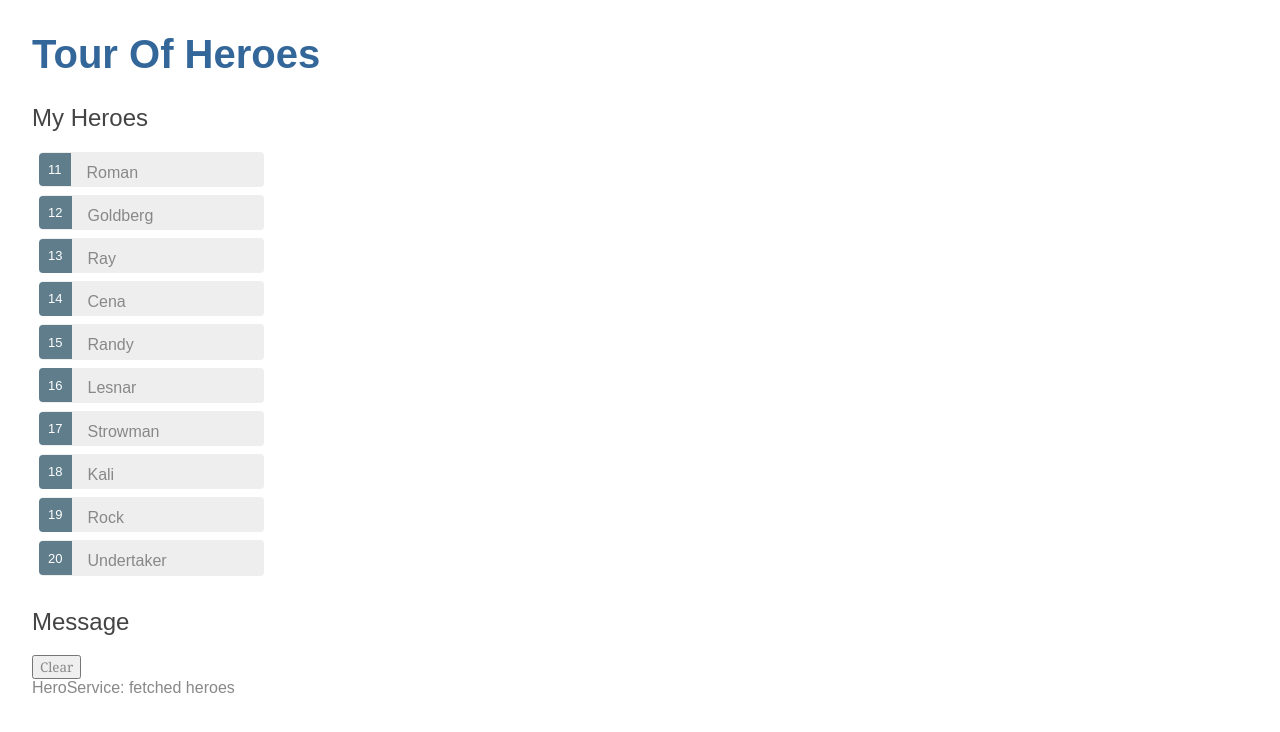
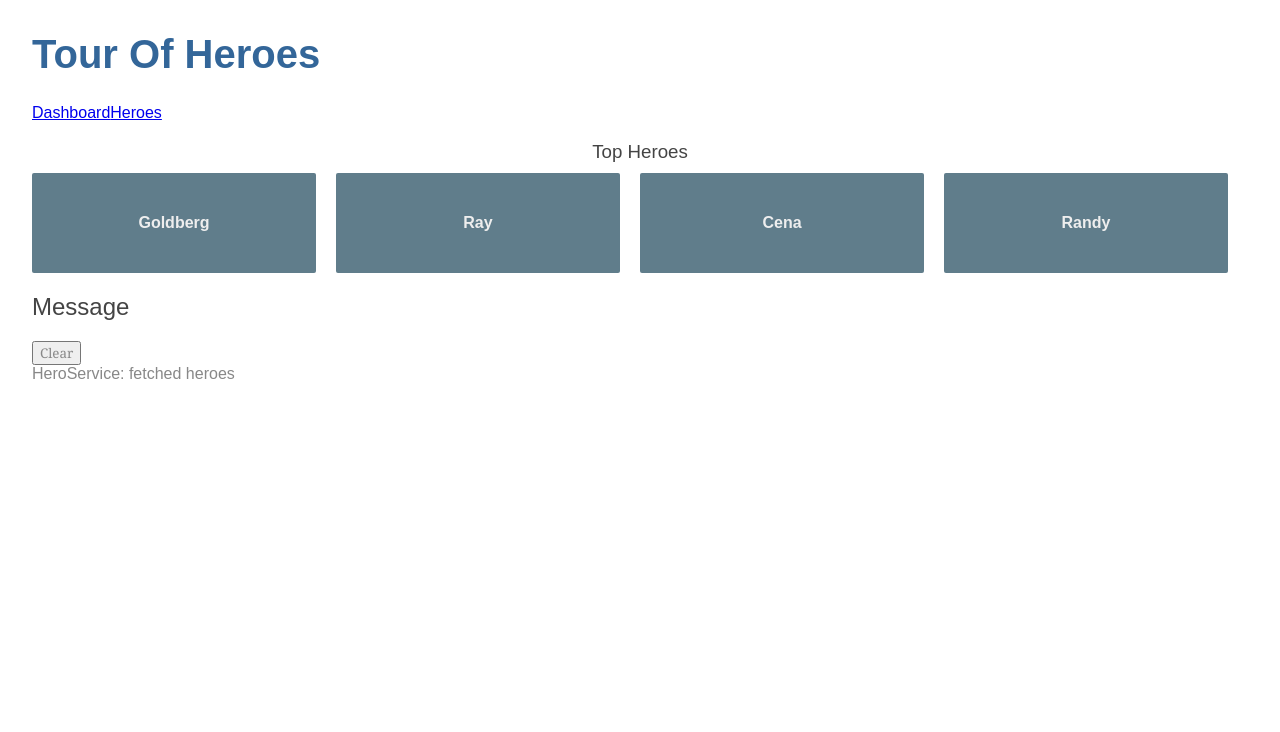
Before and after one commit to vdsperera/hero_app, an Angular app in the folder angular-tour-of-heroes/: page /dashboard in a window 1280 px wide. Shown: the top 732 px of the page. Built offline with nearby package versions, Linux system fonts and the light colour scheme.

Commit message:
implemented dashboard

```diff
--- a/angular-tour-of-heroes/src/app/app.component.html
+++ b/angular-tour-of-heroes/src/app/app.component.html
@@ -1,3 +1,8 @@
 <h1>{{title}}</h1>
-<app-heroes></app-heroes>
+<nav>
+    <!-- <a routerLink="/heroes">Heroes</a> -->
+    <a [routerLink]="['/dashboard']" routerLinkActive="router-link-active">Dashboard</a>
+    <a [routerLink]="['/heroes']" routerLinkActive="router-link-active" >Heroes</a>
+</nav>
+<router-outlet></router-outlet>
 <app-messages></app-messages>
--- a/angular-tour-of-heroes/src/app/app.module.ts
+++ b/angular-tour-of-heroes/src/app/app.module.ts
@@ -6,13 +6,15 @@
 import { HeroDetailComponent } from './hero-detail/hero-detail.component';
 import { MessagesComponent } from './messages/messages.component';
 import { AppRoutingModule } from './/app-routing.module';
+import { DashboardComponent } from './dashboard/dashboard.component';
 
 @NgModule({
   declarations: [
     AppComponent,
     HeroesComponent,
     HeroDetailComponent,
-    MessagesComponent
+    MessagesComponent,
+    DashboardComponent
   ],
   imports: [
     BrowserModule,
--- /dev/null
+++ b/angular-tour-of-heroes/src/app/dashboard/dashboard.component.css
@@ -0,0 +1,62 @@
+/* DashboardComponent's private CSS styles */
+[class*='col-'] {
+    float: left;
+    padding-right: 20px;
+    padding-bottom: 20px;
+  }
+  [class*='col-']:last-of-type {
+    padding-right: 0;
+  }
+  a {
+    text-decoration: none;
+  }
+  *, *:after, *:before {
+    -webkit-box-sizing: border-box;
+    -moz-box-sizing: border-box;
+    box-sizing: border-box;
+  }
+  h3 {
+    text-align: center; margin-bottom: 0;
+  }
+  h4 {
+    position: relative;
+  }
+  .grid {
+    margin: 0;
+  }
+  .col-1-4 {
+    width: 25%;
+  }
+  .module {
+    padding: 20px;
+    text-align: center;
+    color: #eee;
+    max-height: 120px;
+    min-width: 120px;
+    background-color: #607d8b;
+    border-radius: 2px;
+  }
+  .module:hover {
+    background-color: #eee;
+    cursor: pointer;
+    color: #607d8b;
+  }
+  .grid-pad {
+    padding: 10px 0;
+  }
+  .grid-pad > [class*='col-']:last-of-type {
+    padding-right: 20px;
+  }
+  @media (max-width: 600px) {
+    .module {
+      font-size: 10px;
+      max-height: 75px; }
+  }
+  @media (max-width: 1024px) {
+    .grid {
+      margin: 0;
+    }
+    .module {
+      min-width: 60px;
+    }
+  }
--- /dev/null
+++ b/angular-tour-of-heroes/src/app/dashboard/dashboard.component.html
@@ -0,0 +1,8 @@
+<h3>Top Heroes</h3>
+<div class="grid grid-pad">
+  <a *ngFor="let hero of heroes" class="col-1-4" routerLink="/detail/{{hero.id}}" routerLinkActive="router-link-active" >
+    <div class="module hero">
+      <h4>{{hero.name}}</h4>
+    </div>
+  </a>
+</div>
--- /dev/null
+++ b/angular-tour-of-heroes/src/app/dashboard/dashboard.component.ts
@@ -0,0 +1,24 @@
+import { Component, OnInit } from '@angular/core';
+import { Hero } from '../hero';
+import { HeroService } from '../hero.service';
+
+@Component({
+  selector: 'app-dashboard',
+  templateUrl: './dashboard.component.html',
+  styleUrls: ['./dashboard.component.css']
+})
+export class DashboardComponent implements OnInit {
+  heroes: Hero[] = [];
+
+  constructor(private heroService: HeroService) { }
+
+  ngOnInit() {
+    this.getHeroes();
+  }
+
+  getHeroes(): void{
+    this.heroService.getHeroes()
+    .subscribe(heroes => this.heroes = heroes.slice(1,5));
+  }
+
+}
```
Also changed, not shown: angular-tour-of-heroes/src/app/app-routing.module.ts (+8 -1 lines), 1 other file (tests, documents, lock files or other folders).
